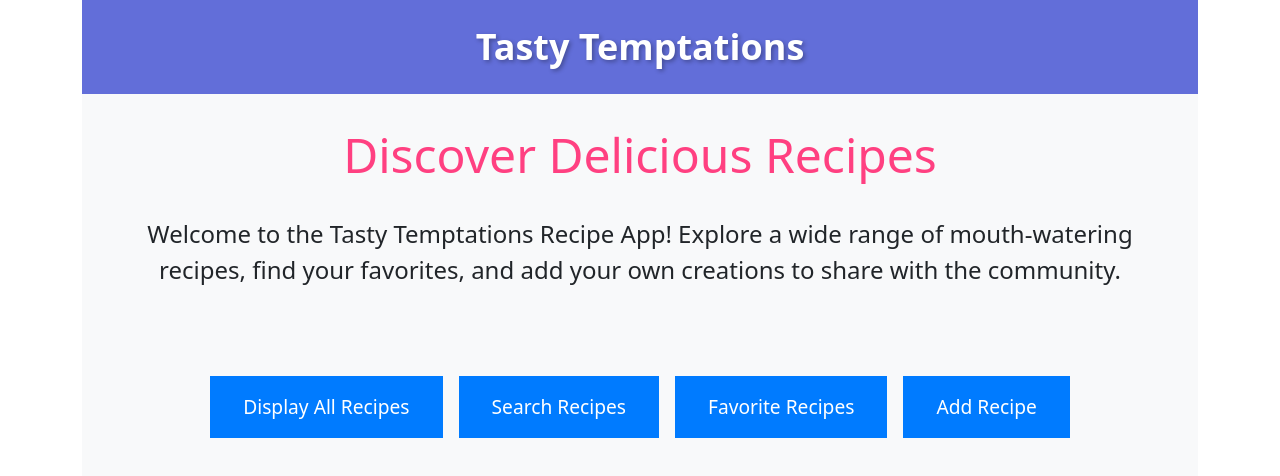
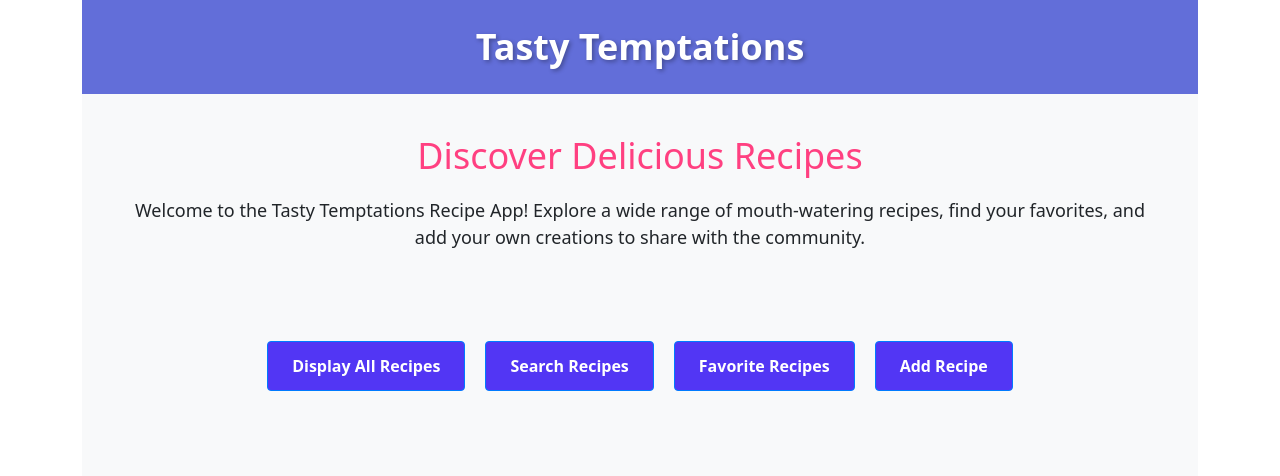
Before and after one commit to PrashanthDP12/RecipeApp, a React (Create React App) app: page / in a window 1280 px wide. Shown: the top 476 px of the page. Built offline with nearby package versions, Linux system fonts and the light colour scheme.

Commit message:
Small improvments in Home styling

```diff
--- a/src/styles/Home.css
+++ b/src/styles/Home.css
@@ -34,3 +34,68 @@
     background-color: #0056b3;
     border-color: #0056b3;
   }
+
+  .home-container {
+    text-align: center;
+    padding: 40px;
+  }
+
+  .home-title {
+    font-size: 36px;
+    margin-bottom: 20px;
+  }
+
+  .home-description {
+    font-size: 18px;
+    margin-bottom: 40px;
+  }
+
+  .home-buttons {
+    display: flex;
+    justify-content: center;
+    flex-wrap: wrap;
+  }
+
+  .home-button {
+    display: inline-block;
+    padding: 12px 24px;
+    margin: 10px;
+    font-size: 16px;
+    font-weight: bold;
+    text-decoration: none;
+    background-color: #5236f4;
+    color: #fff;
+    border-radius: 4px;
+    transition: background-color 0.3s ease;
+  }
+
+  .home-button:hover {
+    background-color: #e53935;
+  }
+
+  .home-button:active {
+    background-color: #c62828;
+  }
+
+  /* Example: Using Font Awesome icons */
+  .home-button::before {
+    margin-right: 8px;
+    font-family: 'Font Awesome 5 Free';
+    font-weight: 900;
+  }
+
+  .home-button.display-recipes::before {
+    content: '\f0e8'; /* Icon code for "list" */
+  }
+
+  .home-button.search-recipes::before {
+    content: '\f002'; /* Icon code for "search" */
+  }
+
+  .home-button.favorite-recipes::before {
+    content: '\f004'; /* Icon code for "heart" */
+  }
+
+  .home-button.add-recipe::before {
+    content: '\f067'; /* Icon code for "plus" */
+  }
```
